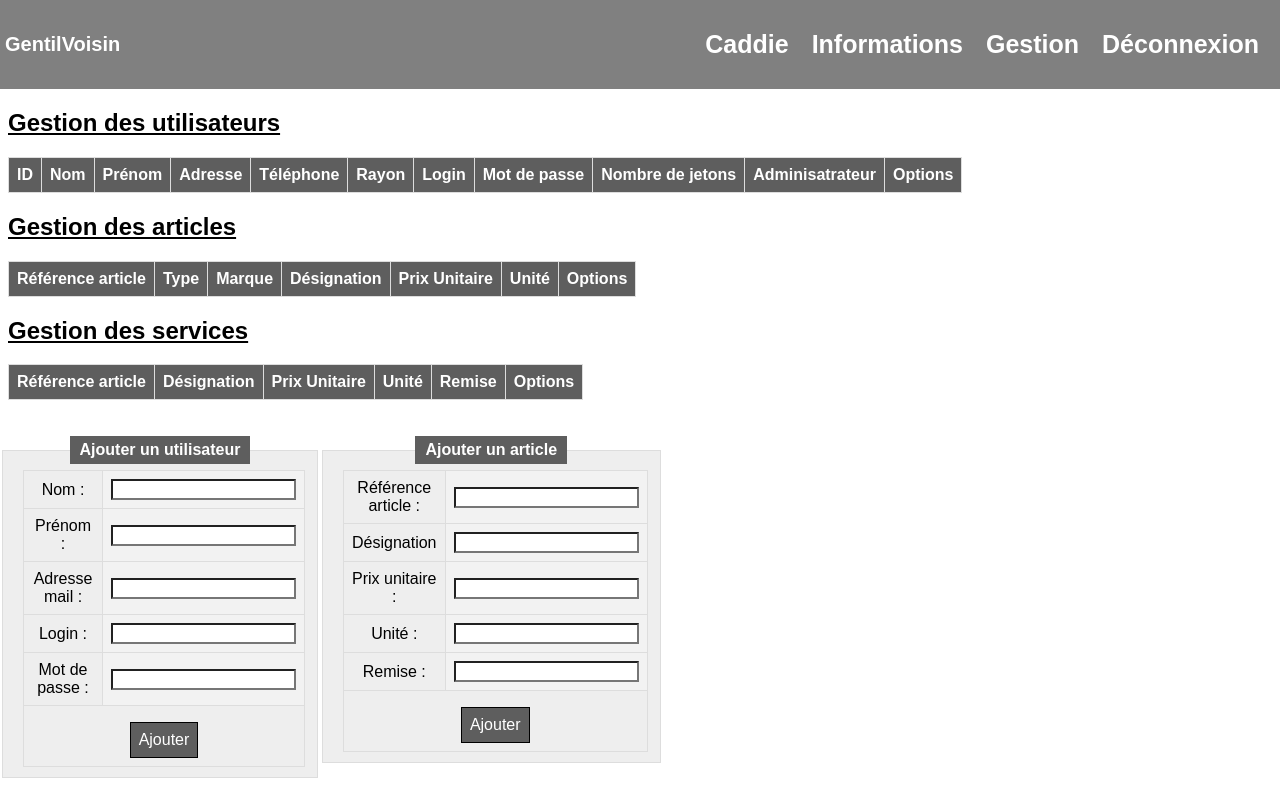
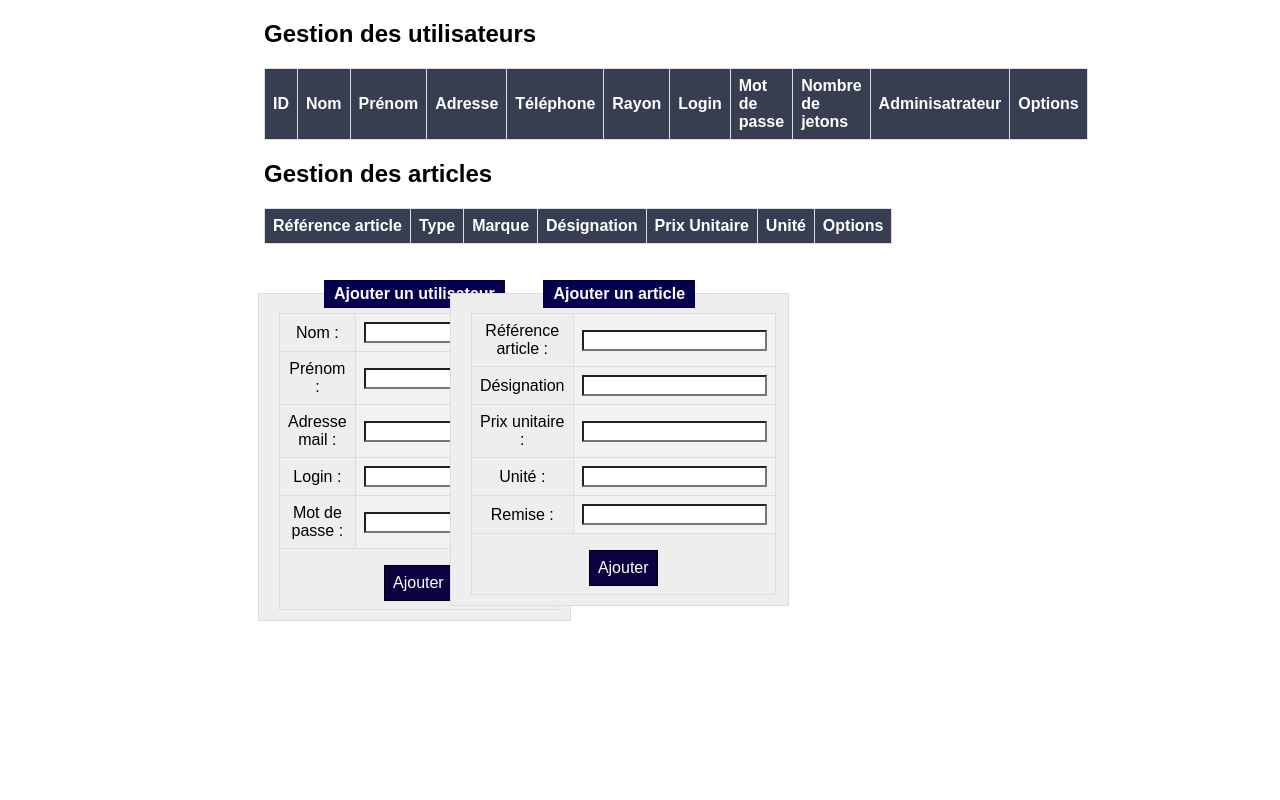
Before and after one commit to DirnaSFM/SAE401, a PHP site: page /gestion.html in a window 1280 px wide. Run offline with PHP 8.4, Linux system fonts and the light colour scheme; lists and menus that the app fills with data are empty.

Commit message:
Image de fond + Page de gestion + Nouvelle page de profil

```diff
--- a/src/GentilVoisinClient/favoris/favoris.html
+++ b/src/GentilVoisinClient/favoris/favoris.html
@@ -2,7 +2,7 @@
 <html>
 <head>
 	<title>Vos favoris</title>
-	<link rel="stylesheet" type="text/css" href="panier.css">
+	<link rel="stylesheet" type="text/css" href="favoris.css">
 </head>
 <body>
 	<header>
--- a/src/GentilVoisinClient/gestion/gestion.css
+++ b/src/GentilVoisinClient/gestion/gestion.css
@@ -22,7 +22,8 @@
 /* Header */
 body {
 font-family: Arial, Helvetica, sans-serif;
-margin: 0;
+margin-left: 20%;
+margin-right: 20%;
 }
 
 .header-site {
@@ -31,8 +32,8 @@
 align-items: center;
 height: 15%;
 font-size: 20px;
-background-color: grey;
-color: white;
+background-color: lightgrey;
+color: black;
 font-weight: bold;
 padding: 5px;
 }
@@ -69,15 +70,11 @@
   align-items: center;
 }
 
-h2 {
-  text-decoration: underline;
-}
-
 thead {
 padding-top: 12px;
 padding-bottom: 12px;
 text-align: left;
-background-color: rgb(94, 94, 94);
+background-color: rgb(56, 62, 82);
 color: white;
 }
 
@@ -121,7 +118,7 @@
 
 legend {
 font-weight: bold;
-background-color: rgb(94, 94, 94);
+background-color: rgb(5, 0, 77);
 color: white;
 padding: 5px 10px;
 }
@@ -131,7 +128,7 @@
 }
 
 button {
-background-color: rgb(94, 94, 94);
+background-color: rgb(12, 0, 65);
 color: white;
 padding: 8px;
 font-size: 16px;
@@ -143,6 +140,11 @@
 }
 
 button:hover {
-background-color: rgb(27, 27, 27);
+background-color: rgb(1, 0, 20);
 color: white;
 }
+
+button:active {
+    background-color: rgb(11, 0, 211);
+    color: white;
+    }
--- a/src/GentilVoisinClient/gestion/gestion.html
+++ b/src/GentilVoisinClient/gestion/gestion.html
@@ -10,8 +10,7 @@
 </head>
 
 <body>
-
-    <header class="header-site">
+    <!--<header class="header-site">
         <div class="aubert-titre">GentilVoisin</div>
         <nav class="options">
             <ul>
@@ -21,7 +20,7 @@
                 <li class="opt-deconnexion"><a href="../deconnexion.php">Déconnexion</a></li>
             </ul>
         </nav>
-    </header>
+    </header>-->
     <h2>Gestion des utilisateurs</h2>
     <table class="caddieUser">
         <thead>
@@ -64,30 +63,6 @@
                 <th>Prix Unitaire</th>
                 <th>Unité</th>
                 <!--<th>Remise</th>-->
-                <th>Options</th>
-            </tr>
-        </thead>
-        <tbody>
-            <tr>
-                <!--<td>" . $article["refart"] . "</td>
-                <td>" . $article["designation"] . "</td>
-                <td>" . $article["pu"] . "</td>
-                <td>" . $article["unitecond"] . "</td>
-                <td>" . $article["remise"] . "</td>
-                <td><a href="../suppressionArticleBDD.php?refart=$refart\"><button>Supprimer</button></a></td>
-            </tr>";-->
-        </tbody>
-    </table>
-    <h2>Gestion des services</h2>
-
-    <table class="articles">
-        <thead>
-            <tr>
-                <th>Référence article</th>
-                <th>Désignation</th>
-                <th>Prix Unitaire</th>
-                <th>Unité</th>
-                <th>Remise</th>
                 <th>Options</th>
             </tr>
         </thead>
--- a/src/GentilVoisinClient/inscription/inscription.html
+++ b/src/GentilVoisinClient/inscription/inscription.html
@@ -7,7 +7,7 @@
 </head>
 <body>
     <section class="bg-image">
-        <!--<img src="img/hiver.jpg" />-->
+        <img src="img/bg-image.jpg" />
         <h1>Création de compte</h1>
         <fieldset>
             <table>
```
Also changed, not shown: src/GentilVoisinClient/favoris/favoris.css (+200 -0 lines), src/GentilVoisinClient/img/bg-image.jpg (added).
